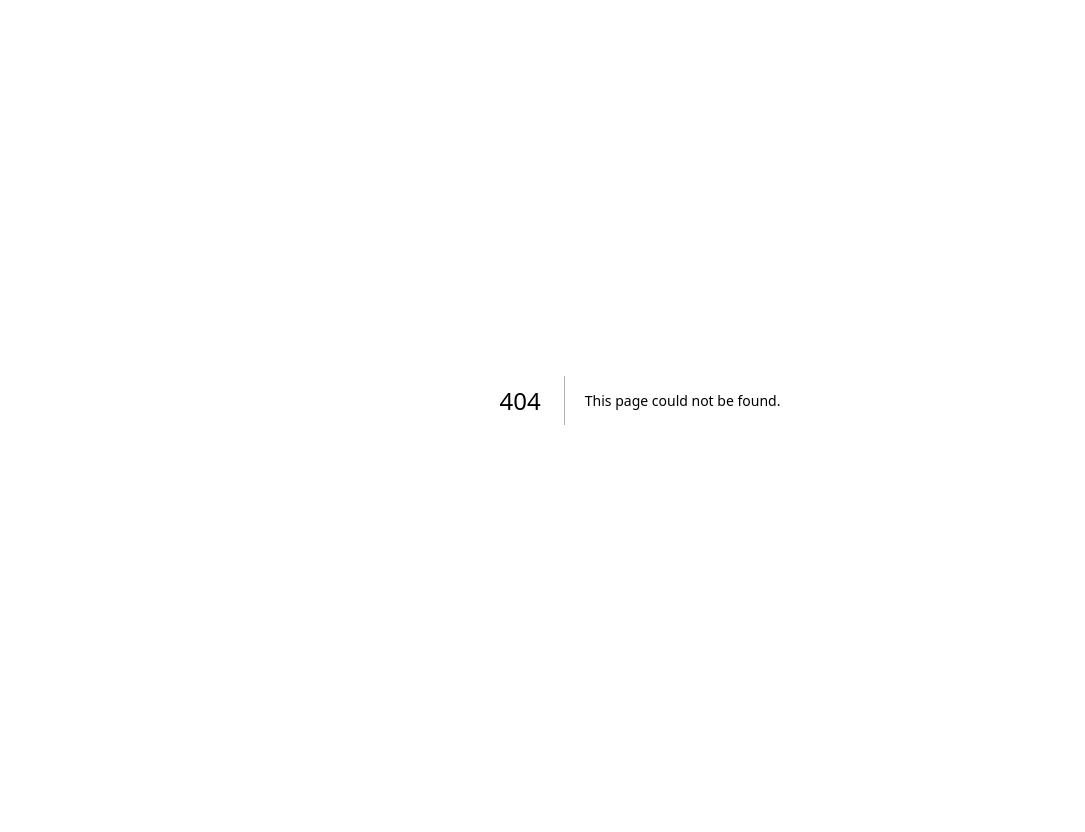
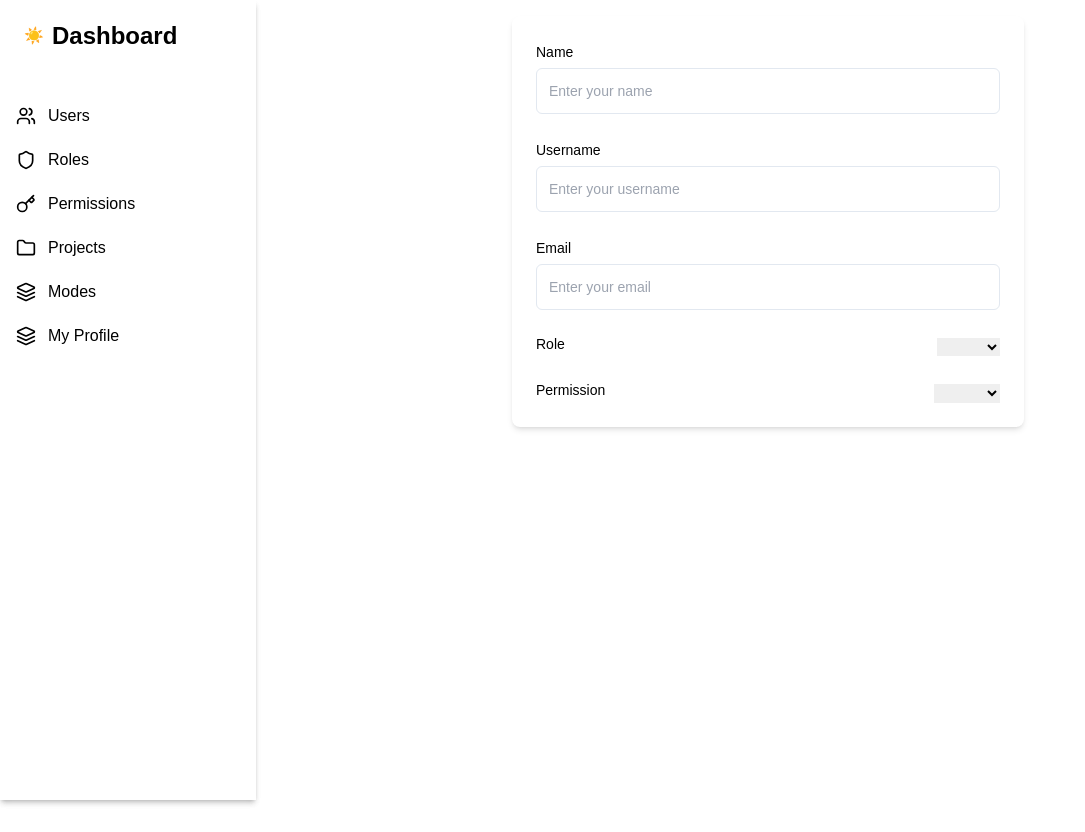
Before and after one commit to MuhammadYousufHabib/password-manager, a Next.js app: page /dashboard/profile in a window 1280 px wide. Before the commit this address had no page. Shown: the whole page, without its empty margins (0-1085 px from the left). Before the commit the page ends 800 px from the top, so only its background shows below. Built offline with nearby package versions, Linux system fonts and the light colour scheme; no server answers.

Commit message:
My profile

```diff
--- /dev/null
+++ b/app/dashboard/profile/page.js
@@ -0,0 +1,10 @@
+import React from 'react';
+import { ProfileJS } from '@/components/myprofile';
+
+export default function Page() {
+  return (
+    <div className="bg-background text-foreground min-h-screen">
+      <ProfileJS />
+    </div>
+  );
+}
--- a/components/modes-modal.js
+++ b/components/modes-modal.js
@@ -6,14 +6,14 @@ import { Dialog, DialogContent, DialogHeader, DialogTitle, DialogFooter } from "
 import { Input } from "@/components/ui/input";
 import { Label } from "@/components/ui/label";
 
-const ModesModal = ({ isOpen, onClose, onSubmit, mode, theme }) => { // Accept the theme prop
+const ModesModal = ({ isOpen, onClose, onSubmit, mode, theme }) => {
   const [modeName, setModeName] = useState('');
 
   useEffect(() => {
     if (mode) {
       setModeName(mode.name);
     } else {
-      setModeName('');
+      setModeName('');  // Reset field when mode is null
     }
   }, [mode]);
 
@@ -26,16 +26,21 @@ const ModesModal = ({ isOpen, onClose, onSubmit, mode, theme }) => { // Accept t
 
     // Prevent submission if modeName is empty
     if (!modeName.trim()) {
-      return; // You could also show an error message here
+      return; // Optionally, show an error message here
     }
 
     onSubmit({ name: modeName });
     setModeName(''); // Reset the state after submission
-    onClose();
+    onClose(); // Close the modal after submission
+  };
+
+  const handleClose = () => {
+    setModeName('');  // Reset the field when the modal is closed
+    onClose();  // Trigger the close action
   };
 
   return (
-    <Dialog open={isOpen} onOpenChange={onClose}>
+    <Dialog open={isOpen} onOpenChange={handleClose}>  {/* Call handleClose to reset fields on modal close */}
       <DialogContent className={`text-black bg-gray-100 dark:bg-gray-800 dark:text-white`}>
         <DialogHeader>
           <DialogTitle>{mode ? 'Edit Mode' : 'Add New Mode'}</DialogTitle>
--- a/components/modes.js
+++ b/components/modes.js
@@ -90,11 +90,12 @@ export function ModesJs({ modes: initialModes, theme }) {  // Accept theme as a
       </Button>
       <ModesModal
         isOpen={isModalOpen}
-        onClose={() => setIsModalOpen(false)}
+        onClose={() => setIsModalOpen(false)}  // This will now also reset fields due to `handleClose` in ModesModal
         onSubmit={editingMode ? handleUpdateMode : handleAddMode}
         mode={editingMode}
         theme={theme}  // Pass theme to ModesModal
       />
+
     </div>
   );
 }
--- /dev/null
+++ b/components/myprofile.js
@@ -0,0 +1,107 @@
+"use client"; // This makes it a client component
+
+import React, { useEffect, useState } from 'react';
+import { Label } from '@/components/ui/label';
+
+export function ProfileJS() {
+  const [name, setName] = useState('');
+  const [username, setUsername] = useState('');
+  const [email, setEmail] = useState('');
+  const [role, setRole] = useState('');
+  const [permission, setPermission] = useState('');
+
+  // Fetch user data from API and prepopulate fields
+  useEffect(() => {
+    // Replace with your API endpoint to fetch user data
+    const fetchUserData = async () => {
+      try {
+        const response = await fetch('/api/user'); // Add your API URL here
+        const data = await response.json();
+        setName(data.name);
+        setUsername(data.username);
+        setEmail(data.email);
+        setRole(data.role);
+        setPermission(data.permission);
+      } catch (error) {
+        console.error('Error fetching user data:', error);
+      }
+    };
+
+    fetchUserData();
+  }, []);
+
+  return (
+    <form className="max-w-lg mx-auto p-6 bg-white shadow-md rounded-lg space-y-6 dark:bg-gray-800 dark:text-gray-100">
+      {/* Name Field */}
+      <div className="space-y-1">
+        <Label htmlFor="name" className="text-sm font-medium">Name</Label>
+        <input
+          type="text"
+          id="name"
+          value={name}
+          onChange={(e) => setName(e.target.value)}
+          className="border rounded-md p-3 w-full text-sm dark:bg-gray-700 dark:border-gray-600"
+          placeholder="Enter your name"
+        />
+      </div>
+
+      {/* Username Field */}
+      <div className="space-y-1">
+        <Label htmlFor="username" className="text-sm font-medium">Username</Label>
+        <input
+          type="text"
+          id="username"
+          value={username}
+          onChange={(e) => setUsername(e.target.value)}
+          className="border rounded-md p-3 w-full text-sm dark:bg-gray-700 dark:border-gray-600"
+          placeholder="Enter your username"
+        />
+      </div>
+
+      {/* Email Field */}
+      <div className="space-y-1">
+        <Label htmlFor="email" className="text-sm font-medium">Email</Label>
+        <input
+          type="email"
+          id="email"
+          value={email}
+          onChange={(e) => setEmail(e.target.value)}
+          className="border rounded-md p-3 w-full text-sm dark:bg-gray-700 dark:border-gray-600"
+          placeholder="Enter your email"
+        />
+      </div>
+
+      {/* Role Field */}
+      <div className="space-y-1 flex item-center justify-between">
+        <Label htmlFor="role" className="text-sm font-medium">Role</Label>
+        <select
+          id="role"
+          value={role}
+          onChange={(e) => setRole(e.target.value)}
+          className=" text-sm dark:bg-gray-700 dark:border-gray-600"
+        >
+          <option value="" disabled></option>
+          <option value="admin">Admin</option>
+          <option value="editor">Editor</option>
+          <option value="viewer">Viewer</option>
+        </select>
+      </div>
+
+      {/* Permission Field */}
+      <div className="space-y-1 flex item-center justify-between">
+        <Label htmlFor="permission" className="text-sm font-medium">Permission</Label>
+        <select
+          id="permission"
+          value={permission}
+          onChange={(e) => setPermission(e.target.value)}
+          className=" dark:bg-gray-700 dark:border-gray-600"
+        >
+          <option value="" disabled></option>
+          <option value="read">Read</option>
+          <option value="write">Write</option>
+          <option value="admin">Admin</option>
+        </select>
+      </div>
+    </form>
+  );
+}
--- a/components/permissions-modal.js
+++ b/components/permissions-modal.js
@@ -37,12 +37,19 @@ const AddPermissionModal = ({ isOpen, onClose, onSubmit, apiOptions, permission,
     e.preventDefault();
     const permissionToSubmit = permission ? { ...newPermission, id: permission.id } : newPermission; // Include permission ID if editing
     onSubmit(permissionToSubmit);
+    // Reset form fields to empty after submission
+    setNewPermission({ name: '', allowedApi: '' });
+    onClose();
+  };
+
+  const resetAndClose = () => { // Renamed this function to avoid conflict
+    // Reset form fields to empty when closing the modal
     setNewPermission({ name: '', allowedApi: '' });
     onClose();
   };
 
   return (
-    <Dialog open={isOpen} onOpenChange={onClose}>
+    <Dialog open={isOpen} onOpenChange={resetAndClose}> {/* Use the renamed resetAndClose here */}
       <DialogContent className={`bg-gray-100 text-black  dark:bg-gray-800 dark:text-white `}>
         <DialogHeader>
           <DialogTitle>{permission ? 'Edit Permission' : 'Add New Permission'}</DialogTitle>
--- a/components/project_details.js
+++ b/components/project_details.js
@@ -7,9 +7,9 @@ import { XIcon } from "lucide-react";
 
 const modeOptions = [
   { value: "mode1", label: "Mode 1" },
-  { value: "mode2", label: "Mode 2" }, { value: "mode1", label: "Mode 1" },
-  { value: "mode2", label: "Mode 2" }, { value: "mode1", label: "Mode 1" },
-  { value: "mode2", label: "Mode 2" }, { value: "mode1", label: "Mode 1" },
+  { value: "mode2", label: "Mode 2" },
+  { value: "mode2", label: "Mode 2" },
+  { value: "mode2", label: "Mode 2" },
   { value: "mode2", label: "Mode 2" },
   { value: "mode3", label: "Mode 3" },
 ];
@@ -25,7 +25,6 @@ export function ProjectDetails({
   setNewMode,
   isEditing,
   setIsEditing,
-  theme, // Add theme prop
 }) {
   const handleKeyChange = (e, index) => {
     const updatedDetails = [...projectDetails];
--- a/components/projects-modal.js
+++ b/components/projects-modal.js
@@ -13,14 +13,13 @@ const ProjectsModal = ({ isOpen, onClose, onSubmit, project, theme }) => {
 
   useEffect(() => {
     if (project) {
-
       setName(project.name);
       setDescription(project.description);
     } else {
-      setName('');
-      setDescription('');
+      setName(''); // Reset name when modal is opened
+      setDescription(''); // Reset description when modal is opened
     }
-  }, [project]);
+  }, [project, isOpen]); // Reset fields when project changes or modal opens/closes
 
   const handleSubmit = (e) => {
     e.preventDefault();
@@ -29,7 +28,9 @@ const ProjectsModal = ({ isOpen, onClose, onSubmit, project, theme }) => {
       : { name, description };
 
     onSubmit(projectToSubmit);
-    onClose();
+    onClose(); // Close modal after submission
+    setName(''); // Reset fields
+    setDescription(''); // Reset fields
   };
 
   return (
@@ -60,7 +61,11 @@ const ProjectsModal = ({ isOpen, onClose, onSubmit, project, theme }) => {
             />
           </div>
           <DialogFooter>
-            <Button type="button" variant="outline" onClick={onClose}>Cancel</Button>
+            <Button type="button" variant="outline" onClick={() => {
+              onClose();
+              setName(''); // Reset fields on close
+              setDescription(''); // Reset fields on close
+            }}>Cancel</Button>
             <Button type="submit" className="ml-2">{project ? 'Update' : 'Add'} Project</Button>
           </DialogFooter>
         </form>
--- a/components/projects.js
+++ b/components/projects.js
@@ -8,10 +8,10 @@ import ProjectsModal from './projects-modal';
 import { ProjectDetails } from './project_details';
 
 export function ProjectsJs({ projects }) {
-  const [isEditing, setIsEditing] = useState(null); // Track which index is being edited
-  const [newKey, setNewKey] = useState(''); // State for new key input
+  const [isEditing, setIsEditing] = useState(null);
+  const [newKey, setNewKey] = useState('');
   const [newValue, setNewValue] = useState('');
-  const [newMode, setNewMode] = useState(null); // New mode state added
+  const [newMode, setNewMode] = useState(null);
   const [projectDetails, setProjectDetails] = useState([]);
   const [isModalOpen, setIsModalOpen] = useState(false);
   const [projectList, setProjectList] = useState(projects);
@@ -103,8 +103,8 @@ export function ProjectsJs({ projects }) {
                           setNewKey={setNewKey}
                           newValue={newValue}
                           setNewValue={setNewValue}
-                          newMode={newMode} // Pass down newMode
-                          setNewMode={setNewMode} // Pass down setNewMode
+                          newMode={newMode}
+                          setNewMode={setNewMode}
                           isEditing={isEditing}
                           setIsEditing={setIsEditing}
                         />
@@ -117,7 +117,10 @@ export function ProjectsJs({ projects }) {
           </TableBody>
         </Table>
       </div>
-      <Button className="mt-4" onClick={() => { setEditingProject(null); setIsModalOpen(true); }}>
+      <Button className="mt-4" onClick={() => {
+        setEditingProject(null);
+        setIsModalOpen(true);
+      }}>
         <PlusIcon className="h-4 w-4 mr-1" />
         Add Project
       </Button>
--- a/components/roles-modal.js
+++ b/components/roles-modal.js
@@ -9,10 +9,8 @@ import { Label } from "@/components/ui/label";
 
 
 const RolesModal = ({ isOpen, onClose, onSubmit, permissionOptions, role, theme }) => {
-  const [roleData, setRoleData] = useState({
-    name: '',
-    permissions: []
-  });
+  const initialRoleData = { name: '', permissions: [] }; // Define the initial state for roleData
+  const [roleData, setRoleData] = useState(initialRoleData);
 
   useEffect(() => {
     if (role) {
@@ -21,7 +19,7 @@ const RolesModal = ({ isOpen, onClose, onSubmit, permissionOptions, role, theme
         permissions: role.permissions || [],
       });
     } else {
-      setRoleData({ name: '', permissions: [] });
+      setRoleData(initialRoleData); // Reset form when there's no role (for adding a new role)
     }
   }, [role]);
 
@@ -39,12 +37,17 @@ const RolesModal = ({ isOpen, onClose, onSubmit, permissionOptions, role, theme
     e.preventDefault();
     const roleToSubmit = role ? { ...roleData, id: role.id } : { ...roleData };
     onSubmit(roleToSubmit);
-    setRoleData({ name: '', permissions: [] });
-    onClose();
+    setRoleData(initialRoleData); // Reset fields after submission
+    onClose(); // Close modal after submission
+  };
+
+  const handleModalClose = () => {
+    setRoleData(initialRoleData); // Reset fields when modal is closed
+    onClose(); // Trigger modal close
   };
 
   return (
-    <Dialog open={isOpen} onOpenChange={onClose}>
+    <Dialog open={isOpen} onOpenChange={handleModalClose}>
       <DialogContent className={`bg-gray-100 text-black dark:bg-gray-800 dark:text-white`}>
         <DialogHeader>
           <DialogTitle>{role ? 'Edit Role' : 'Add New Role'}</DialogTitle>
@@ -89,4 +92,5 @@ const RolesModal = ({ isOpen, onClose, onSubmit, permissionOptions, role, theme
   );
 };
 
+
 export default RolesModal;
--- a/components/sidebar.js
+++ b/components/sidebar.js
@@ -1,38 +1,64 @@
 "use client"; // Add this directive to use hooks
 
-import React, { useState } from 'react';
+import React, { useState, useEffect, useRef } from 'react';
 import Link from 'next/link';
 import DarkModeToggle from "../app/DarkModeToggle";
 import { UsersIcon, ShieldIcon, KeyIcon, FolderIcon, LayersIcon, MenuIcon } from 'lucide-react';
 
 const Sidebar = () => {
   const [isSidebarOpen, setIsSidebarOpen] = useState(false);
+  const sidebarRef = useRef(null); // Reference to the sidebar
 
   const toggleSidebar = () => {
     setIsSidebarOpen(!isSidebarOpen);
   };
 
+  // Handle clicks outside the sidebar to close it
+  useEffect(() => {
+    const handleClickOutside = (event) => {
+      if (sidebarRef.current && !sidebarRef.current.contains(event.target)) {
+        setIsSidebarOpen(false);
+      }
+    };
+
+    if (isSidebarOpen) {
+      document.addEventListener('click', handleClickOutside);
+    } else {
+      document.removeEventListener('click', handleClickOutside);
+    }
+
+    return () => {
+      document.removeEventListener('click', handleClickOutside);
+    };
+  }, [isSidebarOpen]);
+
+  // Close the sidebar when a navigation link is clicked
+  const handleLinkClick = () => {
+    setIsSidebarOpen(false);
+  };
+
   return (
-    <div className=" bg-card shadow-md">
+    <div className="bg-card shadow-md">
       {/* Hamburger icon for small screens */}
-      <div className="lg:hidden flex justify-between items-center p-2 ">
+      <div className="lg:hidden flex justify-between items-center p-2">
         <button onClick={toggleSidebar}>
           <MenuIcon className="h-8 w-8 text-foreground" />
         </button>
         {isSidebarOpen ? null : <DarkModeToggle />}
-        </div>
+      </div>
 
       {/* Sidebar toggling based on screen size */}
-      <div className={`lg:block ${isSidebarOpen ? 'block' : 'hidden'}`}>
+      <div ref={sidebarRef} className={`lg:block ${isSidebarOpen ? 'block' : 'hidden'}`}>
         <aside className="w-64 h-[90vh] lg:h-[100vh] bg-card shadow-md">
           <div className="p-4 flex items-center">
-            <DarkModeToggle/>
+            <DarkModeToggle />
             <h1 className="text-2xl font-bold">Dashboard</h1>
           </div>
           <nav className="mt-6">
             <Link
               href="/dashboard/users"
               className="flex items-center px-4 py-2 hover:bg-muted-foreground"
+              onClick={handleLinkClick} // Close sidebar on link click
             >
               <UsersIcon className="w-5 h-5 mr-3" />
               Users
@@ -40,6 +66,7 @@ const Sidebar = () => {
             <Link
               href="/dashboard/roles"
               className="flex items-center px-4 py-2 mt-1 hover:bg-muted-foreground"
+              onClick={handleLinkClick} // Close sidebar on link click
             >
               <ShieldIcon className="w-5 h-5 mr-3" />
               Roles
@@ -47,6 +74,7 @@ const Sidebar = () => {
             <Link
               href="/dashboard/permissions"
               className="flex items-center px-4 py-2 mt-1 hover:bg-muted-foreground"
+              onClick={handleLinkClick} // Close sidebar on link click
             >
               <KeyIcon className="w-5 h-5 mr-3" />
               Permissions
@@ -54,6 +82,7 @@ const Sidebar = () => {
             <Link
               href="/dashboard/projects"
               className="flex items-center px-4 py-2 mt-1 hover:bg-muted-foreground"
+              onClick={handleLinkClick} // Close sidebar on link click
             >
               <FolderIcon className="w-5 h-5 mr-3" />
               Projects
@@ -61,9 +90,18 @@ const Sidebar = () => {
             <Link
               href="/dashboard/modes"
               className="flex items-center px-4 py-2 mt-1 hover:bg-muted-foreground"
+              onClick={handleLinkClick} // Close sidebar on link click
             >
               <LayersIcon className="w-5 h-5 mr-3" />
               Modes
+            </Link>
+            <Link
+              href="/dashboard/profile"
+              className="flex items-center px-4 py-2 mt-1 hover:bg-muted-foreground"
+              onClick={handleLinkClick} // Close sidebar on link click
+            >
+              <LayersIcon className="w-5 h-5 mr-3" />
+              My Profile
             </Link>
           </nav>
         </aside>
```
Also changed, not shown: components/permissions.js (line endings or trailing spaces).
